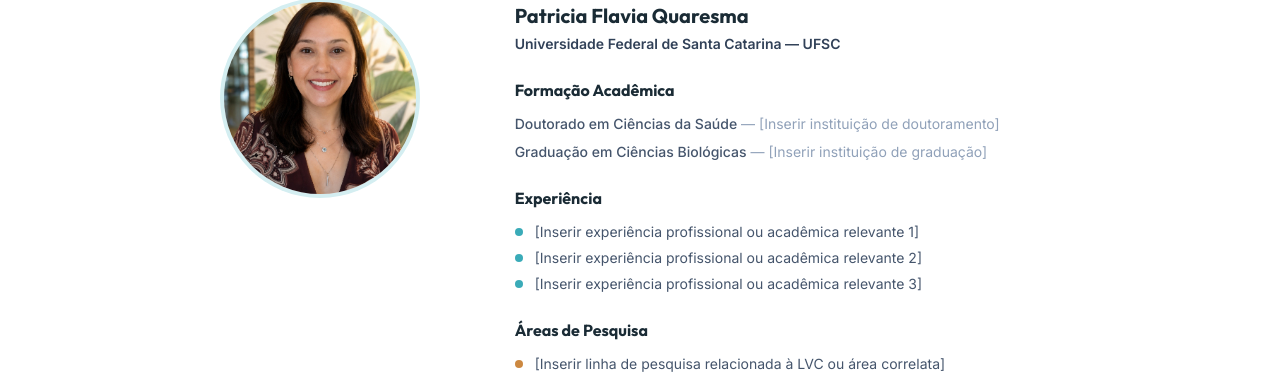
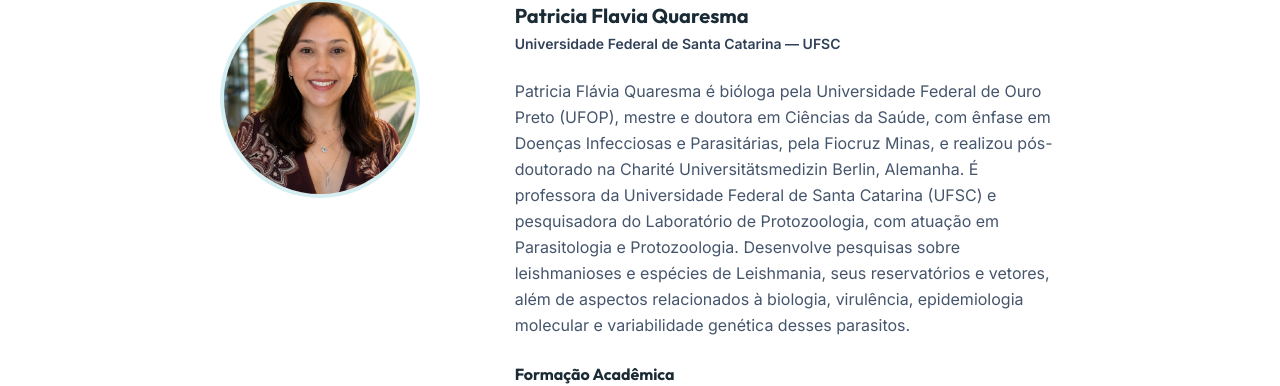
Before and after one commit to igoriscoe/sitelvc, a Next.js app: page /professora in a window 1280 px wide. Shown: the part 425-811 px from the top of the page. Built offline with nearby package versions, Linux system fonts and the light colour scheme; no server answers.

Commit message:
Corrige dados da equipe docente

```diff
--- a/src/app/professora/page.tsx
+++ b/src/app/professora/page.tsx
@@ -62,10 +62,9 @@
               {instructor.name}
             </h2>
             <p className="font-semibold text-slate-700 text-sm">{instructor.institution}</p>
-            <p className="text-slate-500 text-sm mt-0.5">{instructor.department}</p>
           </div>
 
-          <p className="text-slate-600 leading-relaxed">{instructor.fullBio}</p>
+          <p className="text-slate-600 leading-relaxed">{instructor.shortBio}</p>
 
           {/* Formação */}
           <section aria-labelledby={`formacao-${index}`}>
--- a/src/components/sections/InstructorPreview.tsx
+++ b/src/components/sections/InstructorPreview.tsx
@@ -82,9 +82,6 @@
               <p className="text-slate-600 font-medium text-sm">
                 {coordinator.institution}
               </p>
-              <p className="text-slate-400 text-sm">
-                {coordinator.department}
-              </p>
             </div>
 
             <p className="text-slate-700 leading-relaxed mb-6 text-sm">
```
